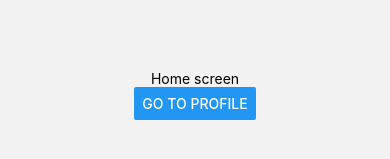
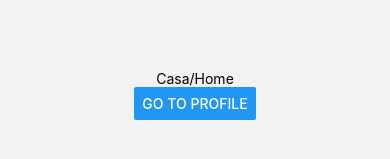
Before and after one commit to CampusAppIFTM/Sincronize, a React Native app: screen / in a window 390 px wide. Shown: the part 359-518 px from the top of the page. Built offline with nearby package versions, Linux system fonts and the light colour scheme.

Commit message:
Texto da função Home foi mudado de home screen para Casa/Home

```diff
--- a/App.js
+++ b/App.js
@@ -5,7 +5,7 @@ import { createStackNavigator } from '@react-navigation/stack';
 function Home({ navigation }) {
   return (
     <View style={{ flex: 1, justifyContent: 'center', alignItems: 'center' }}>
-      <Text>Home screen</Text>
+      <Text>Casa/Home</Text>
       <Button
         title="Go to Profile"
         onPress={() => navigation.navigate('Profile')}
```
